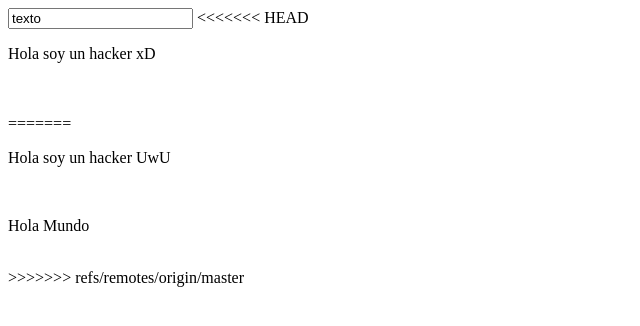
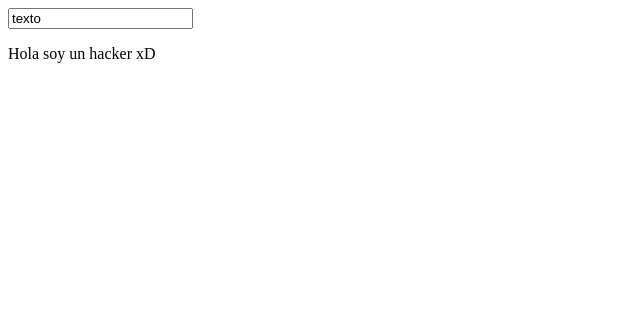
Before and after one commit to LuisLepe25/PruebaCurso, a plain HTML site: page Index.html in a window 1280 px wide. Shown: the whole page, without its empty margins (0-640 px from the left). Drawn offline with Linux system fonts and the light colour scheme.

Commit message:
Modificacion de Index

```diff
--- a/Index.html
+++ b/Index.html
@@ -7,36 +7,9 @@
 
 	<body>
 		<input id='txtID' type='text' value='texto' />
-<<<<<<< HEAD
 		<p>Hola soy un hacker xD</p>
 		<br><br>
 
-=======
-
-		<!--
-			  _.-~~-.__
-			_-~ _-=-_   ''-,,
-			('___ ~~~   0     ~''-_,,,,,,,,,,,,,,,,
-			\~~~~~~--'                            '''''''--,,,,
-			~`-,_      ()                                     '''',,,
-				'-,_      \                           /             '', _~/|
-			,.       \||/~--\ \_________              / /______...---.  ;  /
-			\ ~~~~~~~~~~~~~  \ )~~------~`~~~~~~~~~~~( /----         /,'/ /
-			|   -           / /                      \ \           /;/  /
-			/ -             / /                        / \         /;/  / -.
-			/         __.---/  \__                     /, /|       |:|    \  \
-			/_.~`-----~      \.  \ ~~~~~~~~~~~~~---~`---\\\\ \---__ \:\    /  /
-							`\\\`                     ' \\' '    --\'\, /  /
-														'\,        ~-_'''"
-
-
-			LAGARTIJA BLESS
-		-->
-
-		<p>Hola soy un hacker UwU</p><br>
-		<p>Hola Mundo</p><br>
-
->>>>>>> refs/remotes/origin/master
 		<script src="./jquery-3.5.1.slim.min.js"></script>
 		<script>
 			$('#txtID').on('change', function () {
```
